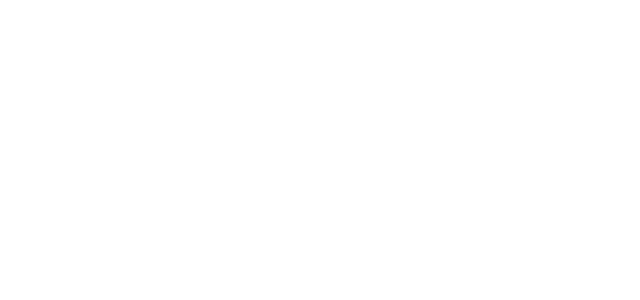
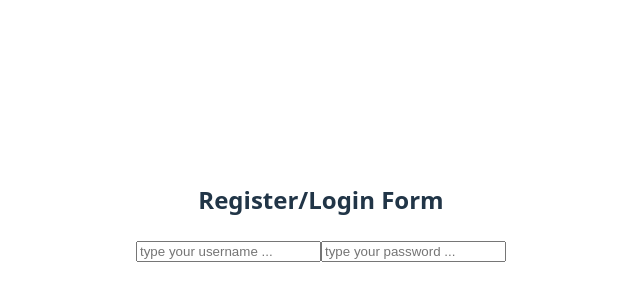
Before and after one commit to AminSBU/react_js_projects, a React (Vite) app in the folder 01_login_forms/login_form/: page / in a window 1280 px wide. Shown: the part 188-488 px from the top of the page, without its empty margins (319-959 px from the left). Built offline with nearby package versions, Linux system fonts and the light colour scheme.

Commit message:
use 2 input for username and password

```diff
--- a/01_login_forms/login_form/src/MainForm.jsx
+++ b/01_login_forms/login_form/src/MainForm.jsx
@@ -1,6 +1,17 @@
 import React, {useState} from "react";
 
 function MainForm(){
+    const [username, setUsername] = useState();
+    const [password, setPassword] = useState();
 
+    return(
+        <>
+            <div className="main-form-container">
+                <h2>Register/Login Form</h2>
+                <input type="text" value={username} placeholder="type your username ..."></input>
+                <input type="password" value={password} placeholder="type your password ..."></input>
+            </div>
+        </>
+    );
 }
 export default MainForm;
```
